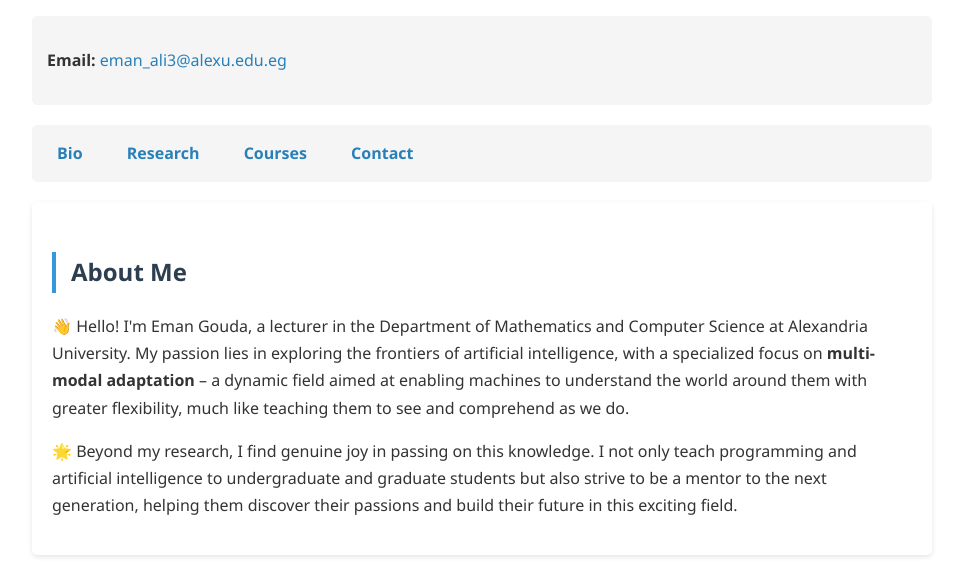
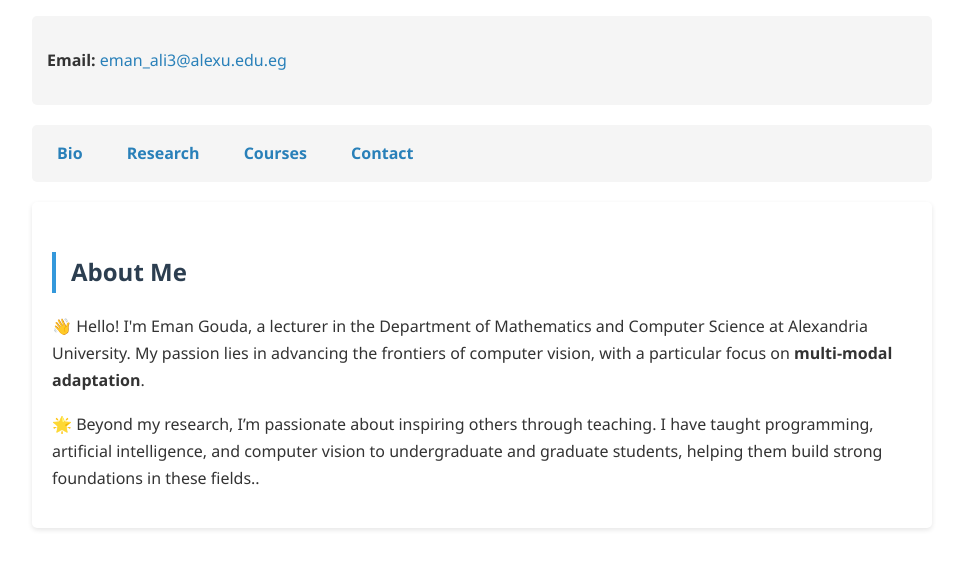
Before and after one commit to EmanAli911/emangouda.github.io, a plain HTML site: page index.html in a window 1280 px wide. Shown: the part 189-754 px from the top of the page, without its empty margins (158-1121 px from the left). Drawn offline with Linux system fonts and the light colour scheme.

Commit message:
Update index.html

```diff
--- a/index.html
+++ b/index.html
@@ -158,9 +158,10 @@
   <section id="bio">
     <h2>About Me</h2>
     <p>👋 Hello! I'm Eman Gouda, a lecturer in the Department of Mathematics and Computer Science at Alexandria University.
-      My passion lies in exploring the frontiers of artificial intelligence, with a specialized focus on <strong>multi-modal adaptation</strong> – a dynamic field aimed at enabling machines to understand the world around them with greater flexibility, much like teaching them to see and comprehend as we do.</p>
+    My passion lies in advancing the frontiers of computer vision, with a particular focus on <strong>multi-modal adaptation</strong>. </p>
 
-    <p>🌟 Beyond my research, I find genuine joy in passing on this knowledge. I not only teach programming and artificial intelligence to undergraduate and graduate students but also strive to be a mentor to the next generation, helping them discover their passions and build their future in this exciting field.</p>
+    <p>🌟 Beyond my research, I’m passionate about inspiring others through teaching. I have taught programming, artificial intelligence, and computer vision
+      to undergraduate and graduate students, helping them build strong foundations in these fields..</p>
   </section>
 
   <section id="research">
```
